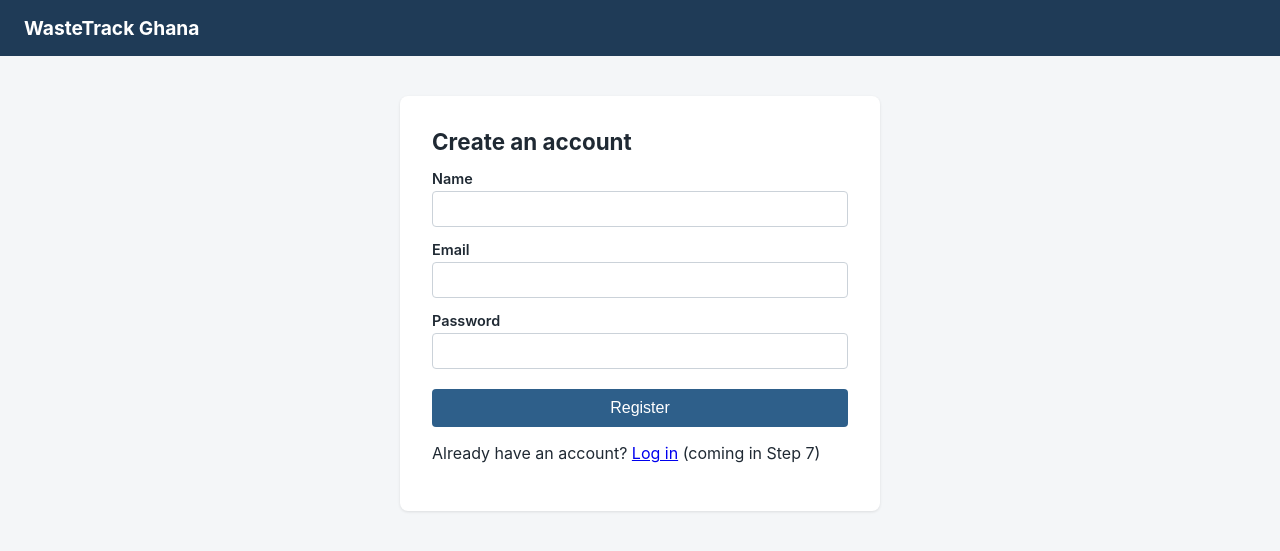
After one commit to AttorJohn/CSCD602PROJECT, a Flask app: page /register in a window 1280 px wide. The commit adds this page. Shown: the top 551 px of the page. Run offline with Flask 3, Linux system fonts and the light colour scheme.

Commit message:
Step 6: registration with hashed passwords

```diff
--- a/app.py
+++ b/app.py
@@ -1,13 +1,13 @@
 """
 WasteTrack Ghana - Entry point.
 
-Step 5 adds the database: SQLAlchemy + SQLite, wired up to the
-User / CollectionRequest / Collector models in models/, matching the
-ER diagram in the Project Documentation (Section 3.5).
+Step 6 adds registration via the auth blueprint (routes/auth.py),
+implementing FR-01 and NFR-01 (passwords hashed, never stored plain).
 """
 import os
 from flask import Flask
 from models import db
+from routes.auth import auth_bp
 
 def create_app():
     app = Flask(__name__, instance_relative_config=True)
@@ -22,6 +22,8 @@ def create_app():
     db.init_app(app)
     with app.app_context():
         db.create_all()  # creates users/requests/collectors tables if they don't exist yet
+
+    app.register_blueprint(auth_bp)
 
     @app.route("/")
     def home():
--- /dev/null
+++ b/routes/auth.py
@@ -0,0 +1,48 @@
+"""Authentication routes - registration (Step 6) and login/logout (Step 7).
+
+Implements FR-01 (registration) and NFR-01 (passwords stored as
+salted hashes, never plain text).
+"""
+from flask import Blueprint, render_template, request, redirect, url_for, flash
+from werkzeug.security import generate_password_hash
+from models import db
+from models.user import User
+
+auth_bp = Blueprint("auth", __name__)
+
+
+@auth_bp.route("/register", methods=["GET", "POST"])
+def register():
+    if request.method == "POST":
+        name = request.form.get("name", "").strip()
+        email = request.form.get("email", "").strip().lower()
+        password = request.form.get("password", "")
+
+        errors = []
+        if not name:
+            errors.append("Name is required.")
+        if not email:
+            errors.append("Email is required.")
+        if not password or len(password) < 6:
+            errors.append("Password must be at least 6 characters.")
+        if email and User.query.filter_by(email=email).first():
+            errors.append("An account with that email already exists.")
+
+        if errors:
+            for message in errors:
+                flash(message, "error")
+            return render_template("register.html", name=name, email=email)
+
+        user = User(
+            name=name,
+            email=email,
+            password_hash=generate_password_hash(password),
+            role="resident",
+        )
+        db.session.add(user)
+        db.session.commit()
+
+        flash("Account created successfully. You can now log in.", "success")
+        return redirect(url_for("home"))  # will point to auth.login once Step 7 is done
+
+    return render_template("register.html", name="", email="")
--- a/static/css/style.css
+++ b/static/css/style.css
@@ -1 +1,64 @@
-/* WasteTrack Ghana styles go here */
+/* WasteTrack Ghana - minimal base styling (refined further in Step 15) */
+
+* { box-sizing: border-box; }
+
+body {
+  font-family: -apple-system, Segoe UI, Roboto, Helvetica, Arial, sans-serif;
+  margin: 0;
+  background: #f4f6f8;
+  color: #1f2933;
+}
+
+.site-header {
+  background: #1f3b57;
+  padding: 16px 24px;
+}
+.site-header .brand {
+  color: #ffffff;
+  font-weight: 700;
+  font-size: 1.2rem;
+  text-decoration: none;
+}
+
+.container {
+  max-width: 480px;
+  margin: 40px auto;
+  background: #ffffff;
+  padding: 32px;
+  border-radius: 8px;
+  box-shadow: 0 1px 3px rgba(0,0,0,0.1);
+}
+
+h1 { margin-top: 0; font-size: 1.4rem; }
+
+form label {
+  display: block;
+  margin-top: 14px;
+  margin-bottom: 4px;
+  font-size: 0.9rem;
+  font-weight: 600;
+}
+form input {
+  width: 100%;
+  padding: 8px 10px;
+  border: 1px solid #cbd2d9;
+  border-radius: 4px;
+  font-size: 1rem;
+}
+form button {
+  margin-top: 20px;
+  width: 100%;
+  padding: 10px;
+  background: #2e5f8a;
+  color: #fff;
+  border: none;
+  border-radius: 4px;
+  font-size: 1rem;
+  cursor: pointer;
+}
+form button:hover { background: #24486b; }
+
+.flash-messages { list-style: none; padding: 0; margin: 0 0 16px 0; }
+.flash { padding: 10px 12px; border-radius: 4px; margin-bottom: 8px; font-size: 0.9rem; }
+.flash-error { background: #fbe3e3; color: #a12626; }
+.flash-success { background: #e1f5e1; color: #256029; }
--- /dev/null
+++ b/templates/base.html
@@ -0,0 +1,28 @@
+<!doctype html>
+<html lang="en">
+<head>
+  <meta charset="utf-8">
+  <meta name="viewport" content="width=device-width, initial-scale=1">
+  <title>{% block title %}WasteTrack Ghana{% endblock %}</title>
+  <link rel="stylesheet" href="{{ url_for('static', filename='css/style.css') }}">
+</head>
+<body>
+  <header class="site-header">
+    <a href="{{ url_for('home') }}" class="brand">WasteTrack Ghana</a>
+  </header>
+
+  <main class="container">
+    {% with messages = get_flashed_messages(with_categories=true) %}
+      {% if messages %}
+        <ul class="flash-messages">
+          {% for category, message in messages %}
+            <li class="flash flash-{{ category }}">{{ message }}</li>
+          {% endfor %}
+        </ul>
+      {% endif %}
+    {% endwith %}
+
+    {% block content %}{% endblock %}
+  </main>
+</body>
+</html>
--- /dev/null
+++ b/templates/register.html
@@ -0,0 +1,20 @@
+{% extends "base.html" %}
+{% block title %}Register - WasteTrack Ghana{% endblock %}
+{% block content %}
+  <h1>Create an account</h1>
+
+  <form method="post" action="{{ url_for('auth.register') }}" novalidate>
+    <label for="name">Name</label>
+    <input type="text" id="name" name="name" value="{{ name }}" required>
+
+    <label for="email">Email</label>
+    <input type="email" id="email" name="email" value="{{ email }}" required>
+
+    <label for="password">Password</label>
+    <input type="password" id="password" name="password" required minlength="6">
+
+    <button type="submit">Register</button>
+  </form>
+
+  <p>Already have an account? <a href="{{ url_for('home') }}">Log in</a> (coming in Step 7)</p>
+{% endblock %}
```
